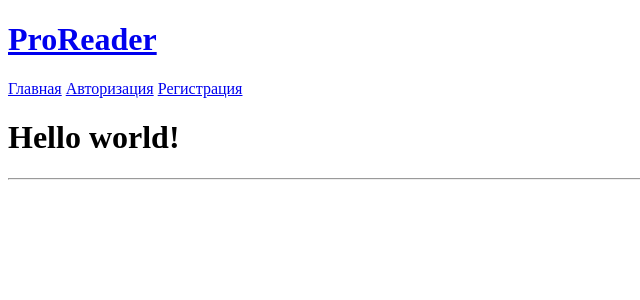
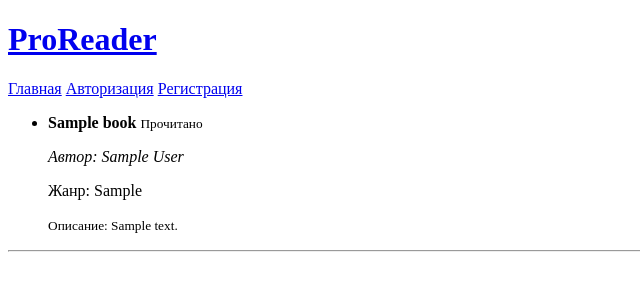
Before and after one commit to IVIaximushka/django-base, a Django app: page / in a window 1280 px wide. Shown: the top 300 px of the page, without its empty margins (0-640 px from the left). Run offline with Django 4.2, Linux system fonts and the light colour scheme; tables that the repository leaves empty hold one stand-in row (values such as "Sample post").

Commit message:
+ book note showing

```diff
--- a/proreader/settings.py
+++ b/proreader/settings.py
@@ -108,7 +108,7 @@ AUTH_PASSWORD_VALIDATORS = [
 # Internationalization
 # https://docs.djangoproject.com/en/4.1/topics/i18n/
 
-LANGUAGE_CODE = 'en-us'
+LANGUAGE_CODE = 'ru-ru'
 
 TIME_ZONE = 'UTC'
 
--- a/web/forms.py
+++ b/web/forms.py
@@ -33,4 +33,4 @@ class BookNoteForm(forms.ModelForm):
 
     class Meta:
         model = Book
-        fields = ('title', 'author', 'genre', 'description')
+        fields = ('title', 'author', 'genre', 'description', 'done')
--- a/web/templates/web/main.html
+++ b/web/templates/web/main.html
@@ -1,8 +1,21 @@
 {% extends 'web/base.html' %}
 {% block content %}
-    <h1>Hello world!</h1>
-
     {% if not user.is_anonymous %}
         <p>Вы авторизованы как <b><i>{{ user.username }}</i></b>.</p>
     {% endif %}
+    <ul>
+        {% for book_note in book_notes %}
+            <li>
+                <p>
+                    <b>{{ book_note.title }}</b>
+                    {% if book_note.done == True %}
+                        <small>Прочитано</small>
+                    {% endif %}
+                </p>
+                <p><i>Автор: {{ book_note.author }}</i></p>
+                <p>Жанр: {{ book_note.genre }}</p>
+                <p><small>Описание: {{ book_note.description }}</small></p>
+            </li>
+        {% endfor %}
+    </ul>
 {% endblock %}
--- a/web/views.py
+++ b/web/views.py
@@ -1,14 +1,17 @@
 from django.shortcuts import render, redirect
+from django.contrib.auth import get_user_model, authenticate, login, logout
 
 from web.forms import RegistrationForm, AuthorizationForm, BookNoteForm
-
-from django.contrib.auth import get_user_model, authenticate, login, logout
+from web.models import Book
 
 User = get_user_model()
 
 
 def main_view(request):
-    return render(request, 'web/main.html')
+    book_notes = Book.objects.all()
+    return render(request, 'web/main.html', {
+        'book_notes': book_notes
+    })
 
 
 def registration_view(request):
```
